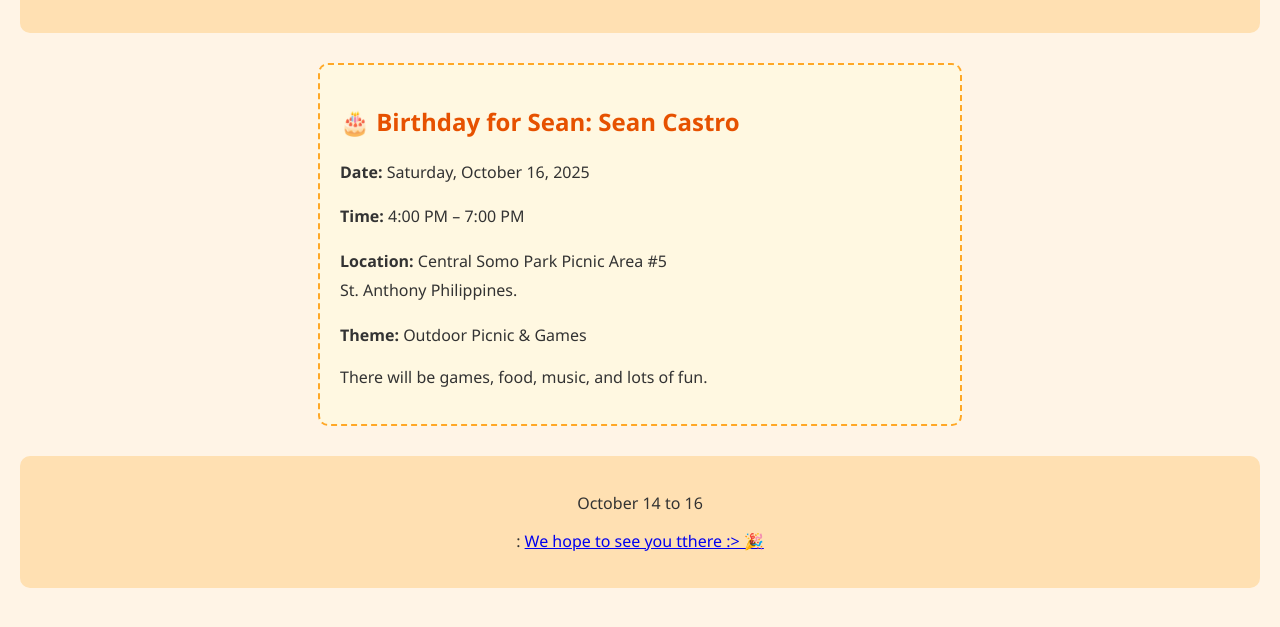
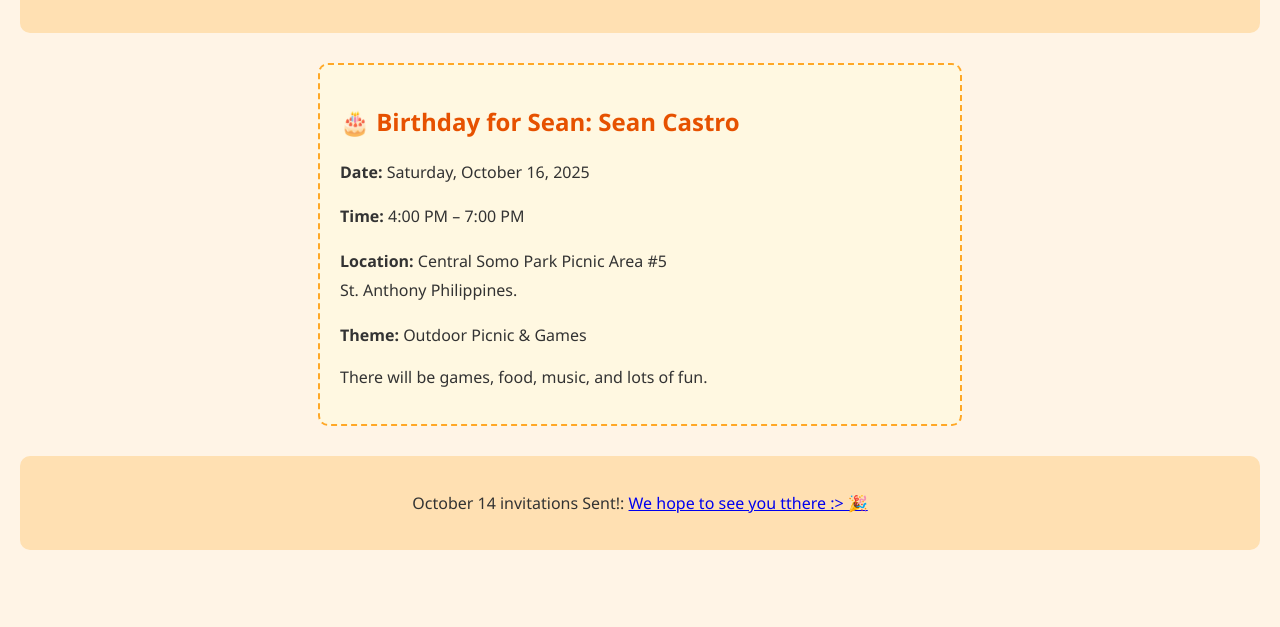
Before and after one commit to CASTRO-SEAN/MY-PAGE_FOR-CULINARY-ADVENTURE, a plain HTML site: page index.htm in a window 1280 px wide. Shown: the part 151-778 px from the top of the page. Drawn offline with Linux system fonts and the light colour scheme.

Commit message:
Update index.htm

```diff
--- a/index.htm
+++ b/index.htm
@@ -58,7 +58,7 @@
   </main>
 
   <footer>
-    <p>October 14 to 16</p>: <a href="sean castro>SeanC.com/a></p>
+    <p>October 14 invitations Sent!: <a href="sean castro>SeanC.com/a></p>
     <p>We hope to see you tthere :> 🎉</p>
   </footer>
 
```
